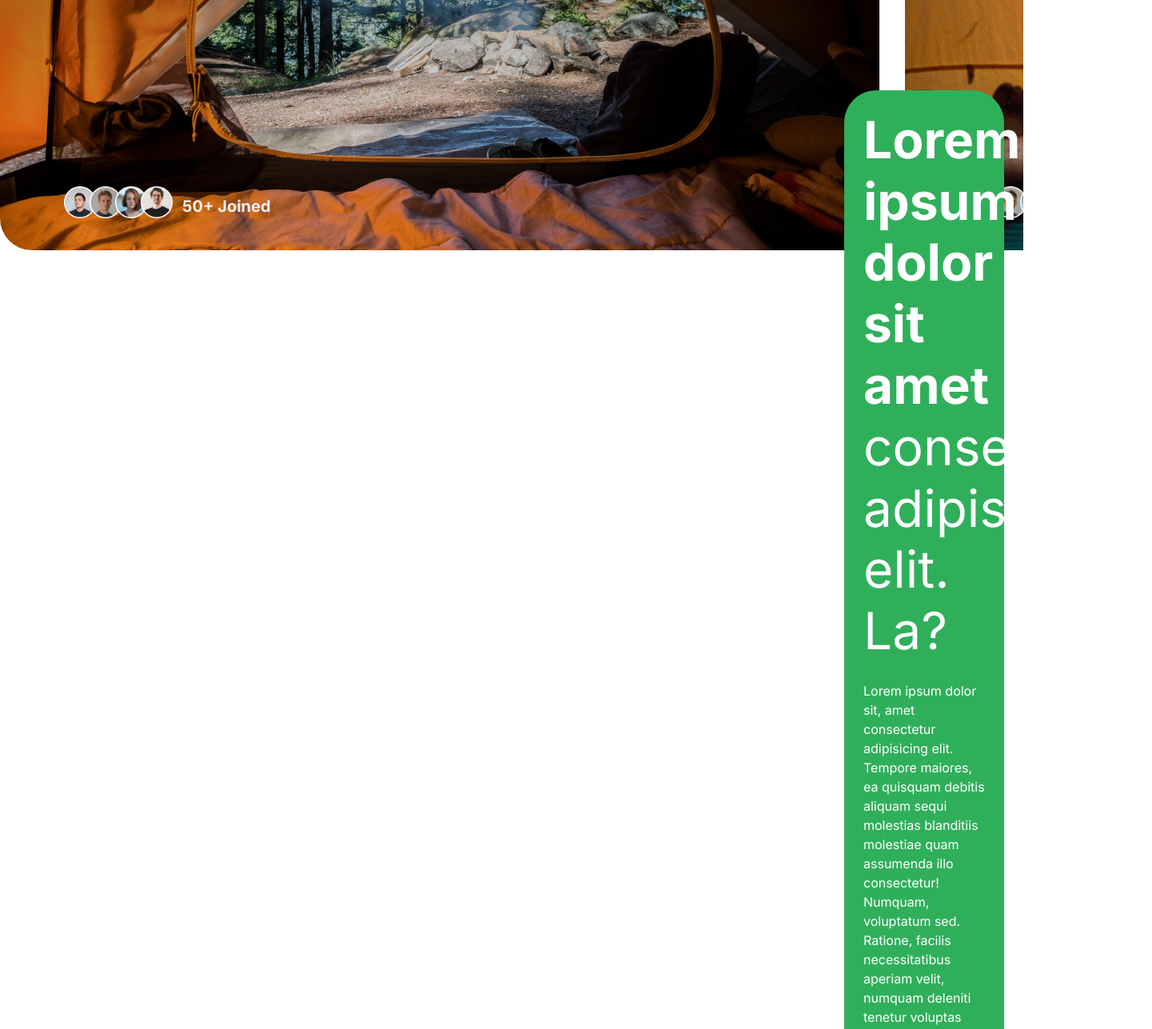
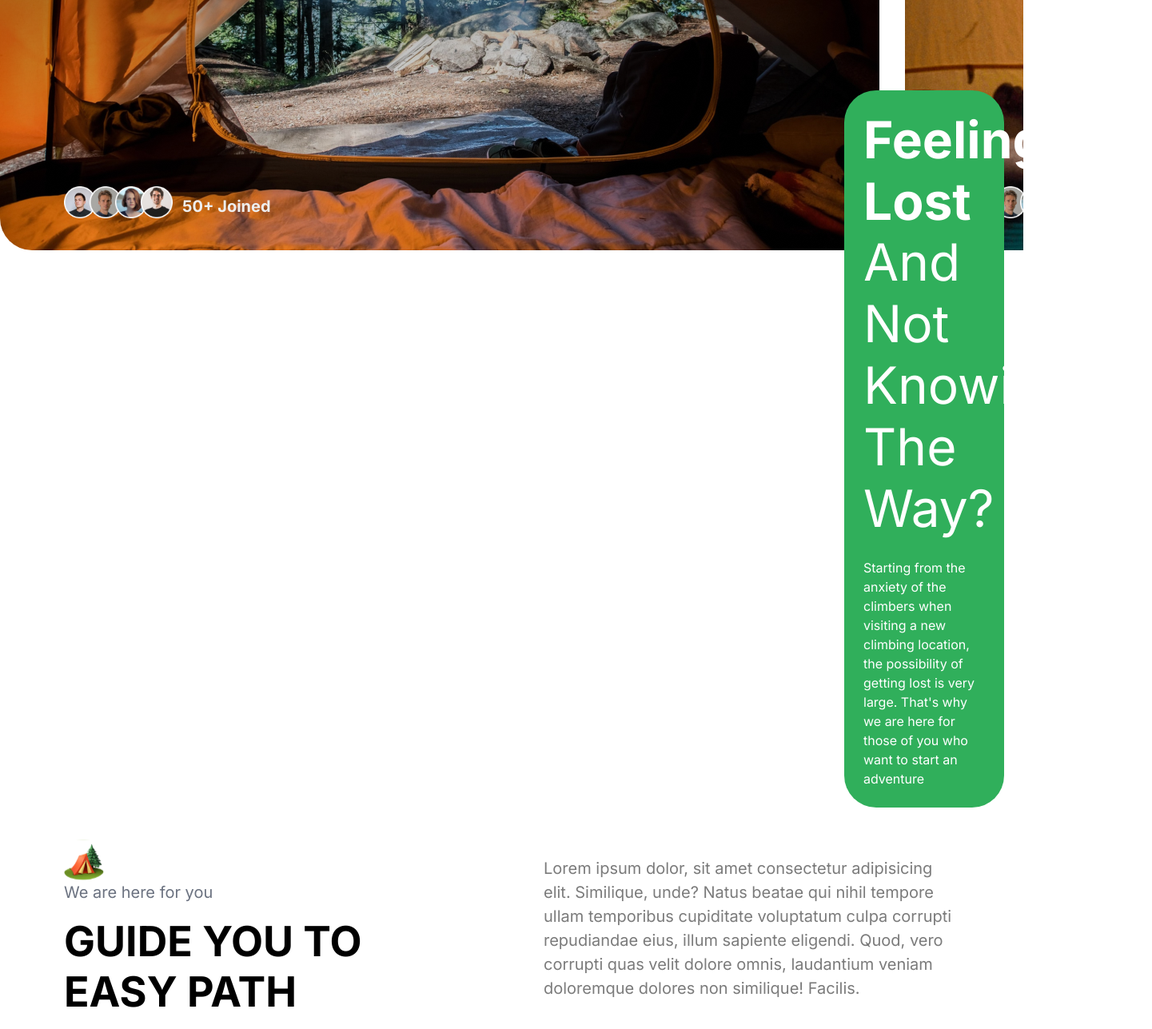
Before and after one commit to UtopicRay/travel_landing, a Next.js app: page / in a window 1280 px wide. Shown: the part 1300-2587 px from the top of the page at 80% size, 1441 px wide, since content can reach past the window. Built offline with nearby package versions, Linux system fonts and the light colour scheme.

Commit message:
Add Animation to CampSection

```diff
--- a/src/components/CampSection.tsx
+++ b/src/components/CampSection.tsx
@@ -1,4 +1,3 @@
-import React from "react";
 import Camp from "./Camp";
 
 export default function CampSection() {
@@ -19,17 +18,15 @@ export default function CampSection() {
         ></Camp>
       </div>
       <div className="flexEnd px-6">
-        <div className="w-full mt-12 bg-green-50 lg:max-w-[200px] 2xl:max-w-[768px] p-6 rounded-3xl xl:rounded-5xl lg:mt-[-200px] z-30">
+        <div className="w-full fade-up mt-12 bg-green-50 lg:max-w-[200px] 2xl:max-w-[734px] p-6 rounded-3xl xl:rounded-5xl lg:mt-[-200px] z-30">
           <h2 className="text-white regular-24 md:regular-32 xl:regular-64">
-            <strong>Lorem ipsum dolor sit amet</strong> consectetur adipisicing
-            elit. La?
+            <strong>Feeling Lost</strong> And Not Knowing The Way?
           </h2>
           <p className="regular-16 text-white lg:regular-16 mt-6">
-            Lorem ipsum dolor sit, amet consectetur adipisicing elit. Tempore
-            maiores, ea quisquam debitis aliquam sequi molestias blanditiis
-            molestiae quam assumenda illo consectetur! Numquam, voluptatum sed.
-            Ratione, facilis necessitatibus aperiam velit, numquam deleniti
-            tenetur voluptas perspiciatis facere, fuga odio amet praesentium?
+            Starting from the anxiety of the climbers when visiting a new
+            climbing location, the possibility of getting lost is very large.
+            That's why we are here for those of you who want to start an
+            adventure
           </p>
         </div>
       </div>
```
